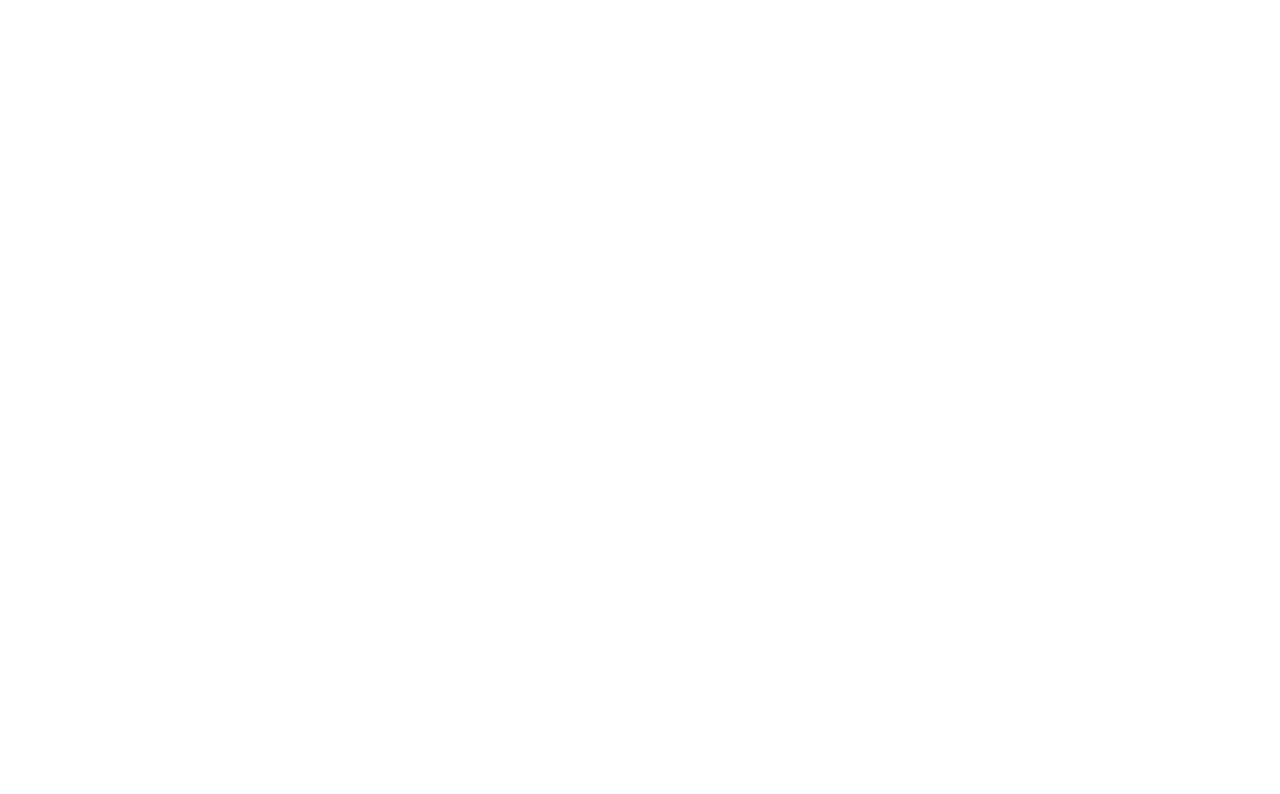
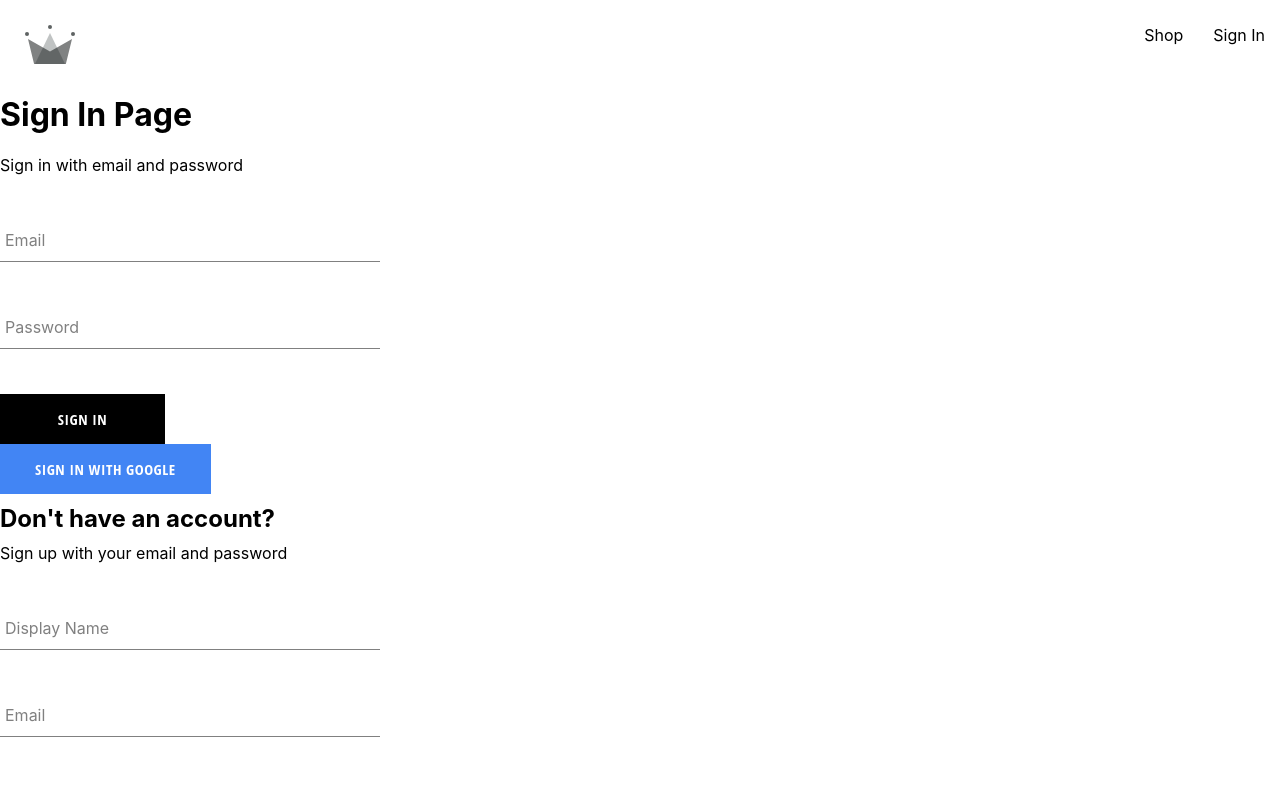
Before and after one commit to Amir-4m/clothes-shop-react, a React (Create React App) app: page /auth in a window 1280 px wide. Before the commit this address had no page. Shown: the top 794 px of the page. Built offline with nearby package versions, Linux system fonts and the light colour scheme.

Commit message:
sign in form reorganised

```diff
--- a/src/App.js
+++ b/src/App.js
@@ -1,14 +1,14 @@
 import { Routes, Route } from 'react-router-dom';
 import Home from "./routes/home/home.component";
 import Navigation from "./routes/navigation/navigation.component";
-import SignIn from './routes/sign-in/sign-in.component';
+import SignIn from './routes/authentication/authentication.component';
 
 const App = () => {
   return (
     < Routes >
       <Route path='/' element={<Navigation />}>
         <Route index element={<Home />} />
-        <Route path='sign-in' element={<SignIn />} />
+        <Route path='auth' element={<SignIn />} />
       </Route>
     </Routes >
   )
--- /dev/null
+++ b/src/components/sing-in-form/sign-in-form.component.jsx
@@ -0,0 +1,44 @@
+import { useState } from "react";
+
+import FormInput from "../form-input/form-input.component";
+import Button from "../button/button.component";
+
+import './sign-in-form.styles.scss';
+
+const defaultFormFields = {
+    'email': '',
+    'password': '',
+}
+
+const SingInForm = () => {
+    const [formFields, setFormFields] = useState(defaultFormFields)
+    const {email, password } = formFields;
+
+
+    const resetFormField = () => {
+        setFormFields(defaultFormFields);
+    }
+
+    const handleSubmit = async (event) => {
+        event.preventDefault();
+
+    };
+
+    const handleChange = (event) => {
+        const { name, value } = event.target;
+        setFormFields({ ...formFields, [name]: value })
+    };
+
+    return (
+        <div className="sign-in-container">
+            <span>Sign in with email and password</span>
+            <form onSubmit={handleSubmit}>
+                <FormInput label="Email" type='email' required onChange={handleChange} name="email" value={email}/>
+                <FormInput label="Password" type='password' required onChange={handleChange} name="password" value={password}/>
+                <Button buttonType='default' type="submit">Sign In</Button>
+            </form>
+        </div>
+    )
+}
+
+export default SingInForm;
--- /dev/null
+++ b/src/components/sing-in-form/sign-in-form.styles.scss
@@ -0,0 +1,9 @@
+.sign-in-container {
+    display: flex;
+    flex-direction: column;
+    width: 380px;
+
+    h2 {
+        margin: 10px 0;
+    }
+}
--- a/src/routes/sign-in/sign-in.component.jsx
+++ b/src/routes/authentication/authentication.component.jsx
@@ -1,5 +1,7 @@
 import { signInWithGooglePopup, createUserDocumentFromAuth } from '../../utils/firebase/firebase.utils'
 import SingUpForm from '../../components/sing-up-form/sign-up-form.component';
+import SingInForm from '../../components/sing-in-form/sign-in-form.component';
+import Button from '../../components/button/button.component';
 
 const SignIn = () => {
     const logGoogleUser = async () => {
@@ -10,7 +12,8 @@
     return (
         <div>
             <h1>Sign In Page</h1>
-            <button onClick={logGoogleUser}>sign in with google</button>
+            <SingInForm/>
+            <Button buttonType='google' onClick={logGoogleUser}>sign in with google</Button>
             <SingUpForm/>
         </div>
     )
--- a/src/routes/navigation/navigation.component.jsx
+++ b/src/routes/navigation/navigation.component.jsx
@@ -14,7 +14,7 @@
                 </Link>
                 <div className='nav-links-container'>
                     <Link className='nav-link' to='/shop'>Shop</Link>
-                    <Link className='nav-link' to='/sign-in'>Sign In</Link>
+                    <Link className='nav-link' to='/auth'>Sign In</Link>
 
                 </div>
             </div>
--- a/src/utils/firebase/firebase.utils.js
+++ b/src/utils/firebase/firebase.utils.js
@@ -1,5 +1,5 @@
 import { initializeApp } from 'firebase/app';
-import { getAuth, signInWithRedirect, signInWithPopup, GoogleAuthProvider, createUserWithEmailAndPassword } from 'firebase/auth';
+import { getAuth, signInWithPopup, GoogleAuthProvider, createUserWithEmailAndPassword } from 'firebase/auth';
 import { getFirestore, doc, getDoc, setDoc } from 'firebase/firestore';
 
 const firebaseConfig = {
```
